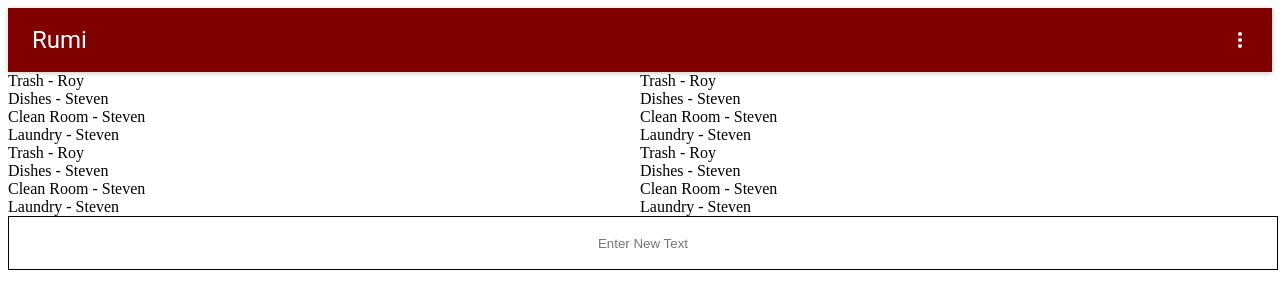
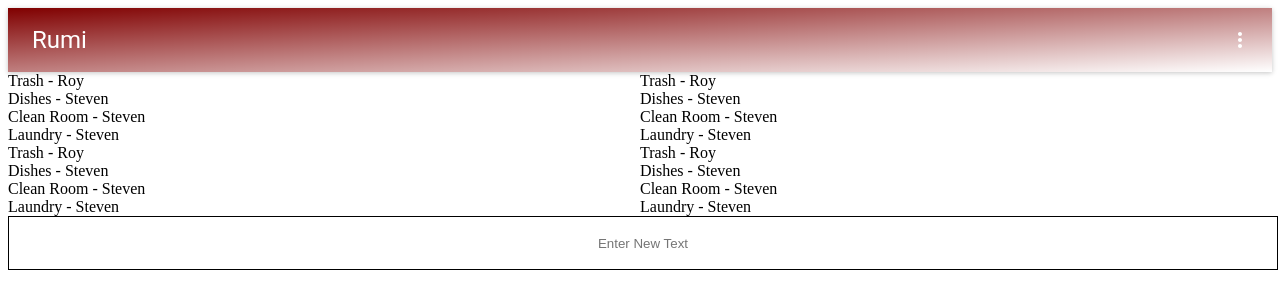
Before and after one commit to mdubie/Rooomi, a React app: page / in a window 1280 px wide. Shown: the top 300 px of the page. Built offline with nearby package versions, Linux system fonts and the light colour scheme; what react-tap-event-plugin would draw is missing.

Commit message:
Add Linear Gradients

```diff
--- a/client/src/components/taskboard/Nav.js
+++ b/client/src/components/taskboard/Nav.js
@@ -7,7 +7,7 @@
 
 export const Nav = () => {
 	let AppBarStyle = {
-		background: 'maroon',
+		background: 'linear-gradient(to bottom right, maroon, rgba(0,0,0,0))',
 	}
 	return (<AppBar
 	    style={AppBarStyle}
--- a/package.json
+++ b/package.json
@@ -30,6 +30,7 @@
     "passport-local": "^1.0.0",
     "path": "^0.12.7",
     "react": "^15.2.1",
+    "react-bootstrap": "^0.30.0",
     "react-dom": "^15.2.1",
     "socket.io": "^1.4.8"
   },
```
